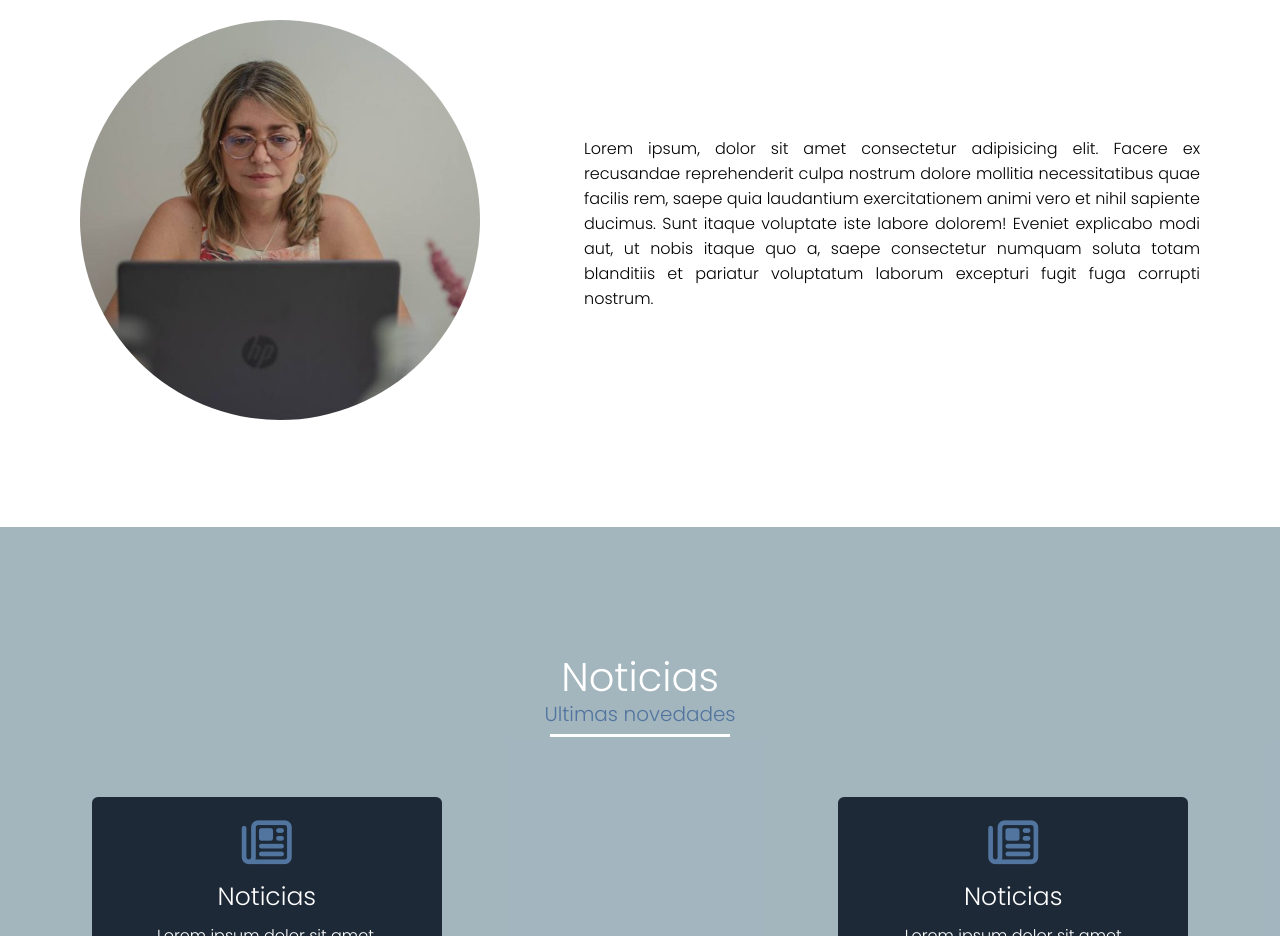
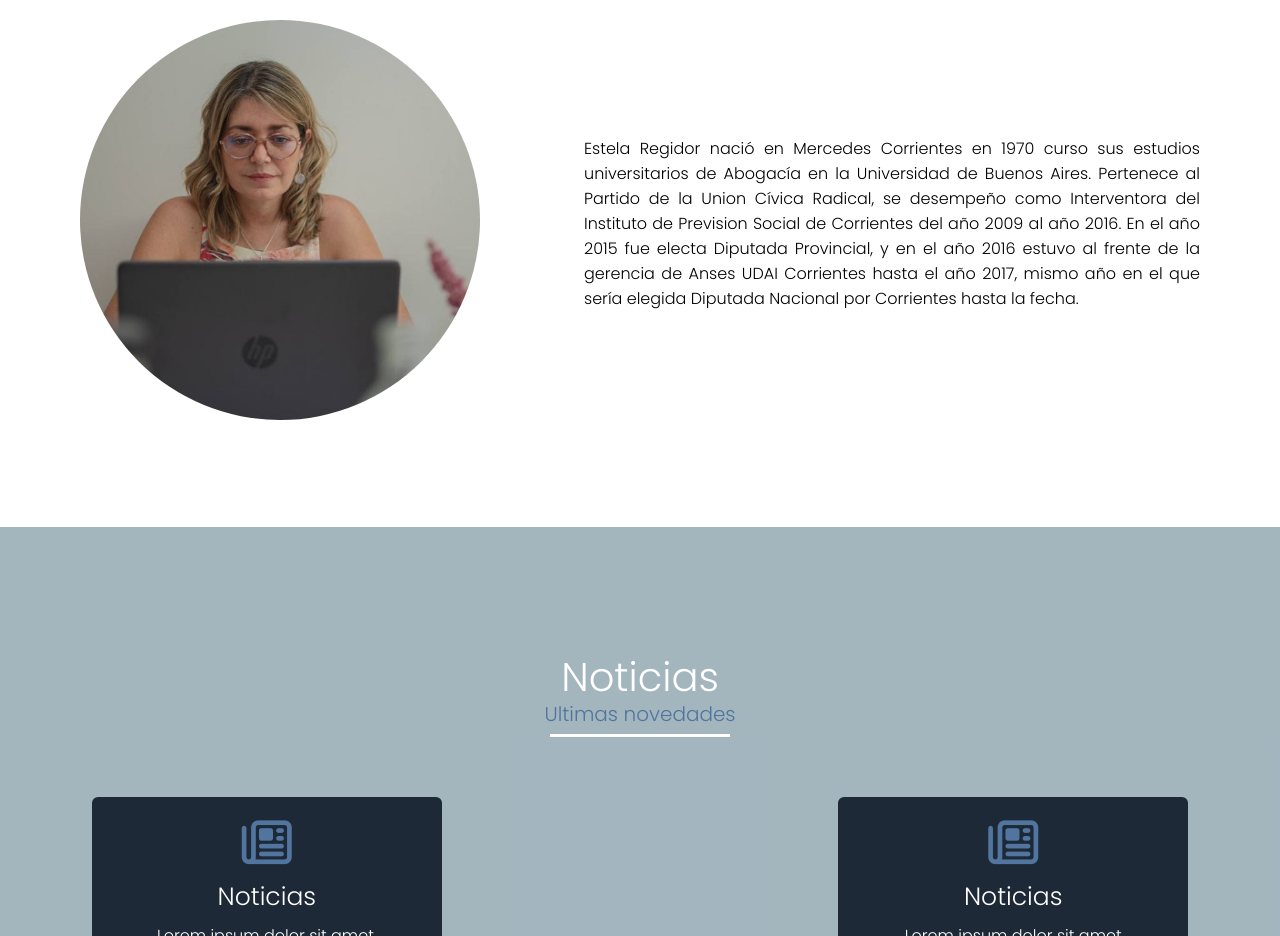
Before and after one commit to laiondi/estelaregidor, a plain HTML site: page index.html in a window 1280 px wide. Shown: the part 1040-1976 px from the top of the page. Drawn offline with nearby package versions, Linux system fonts and the light colour scheme.

Commit message:
Update index.html

```diff
--- a/index.html
+++ b/index.html
@@ -76,7 +76,9 @@
             <div class="column-right">
                 <!-- <div class="text">i'm a <span class = "typing"></span></div> -->
 
-                    <p>Lorem ipsum, dolor sit amet consectetur adipisicing elit. Facere ex recusandae reprehenderit culpa nostrum dolore mollitia necessitatibus quae facilis rem, saepe quia laudantium exercitationem animi vero et nihil sapiente ducimus. Sunt itaque voluptate iste labore dolorem! Eveniet explicabo modi aut, ut nobis itaque quo a, saepe consectetur numquam soluta totam blanditiis et pariatur voluptatum laborum excepturi fugit fuga corrupti nostrum.</p>
+                    <p>Estela Regidor nació en Mercedes Corrientes en 1970 curso sus estudios universitarios de Abogacía en la Universidad de Buenos Aires.
+Pertenece al Partido de la Union Cívica Radical, se desempeño como Interventora del Instituto de Prevision Social de Corrientes del año 2009 al año 2016.
+En el año 2015 fue electa Diputada Provincial, y en el año 2016 estuvo al frente de la gerencia de Anses UDAI Corrientes hasta el año 2017, mismo año en el que sería elegida Diputada Nacional por Corrientes hasta la fecha.</p>
 
                         <!-- <a href="#">Download my CV</a> -->
 
```
